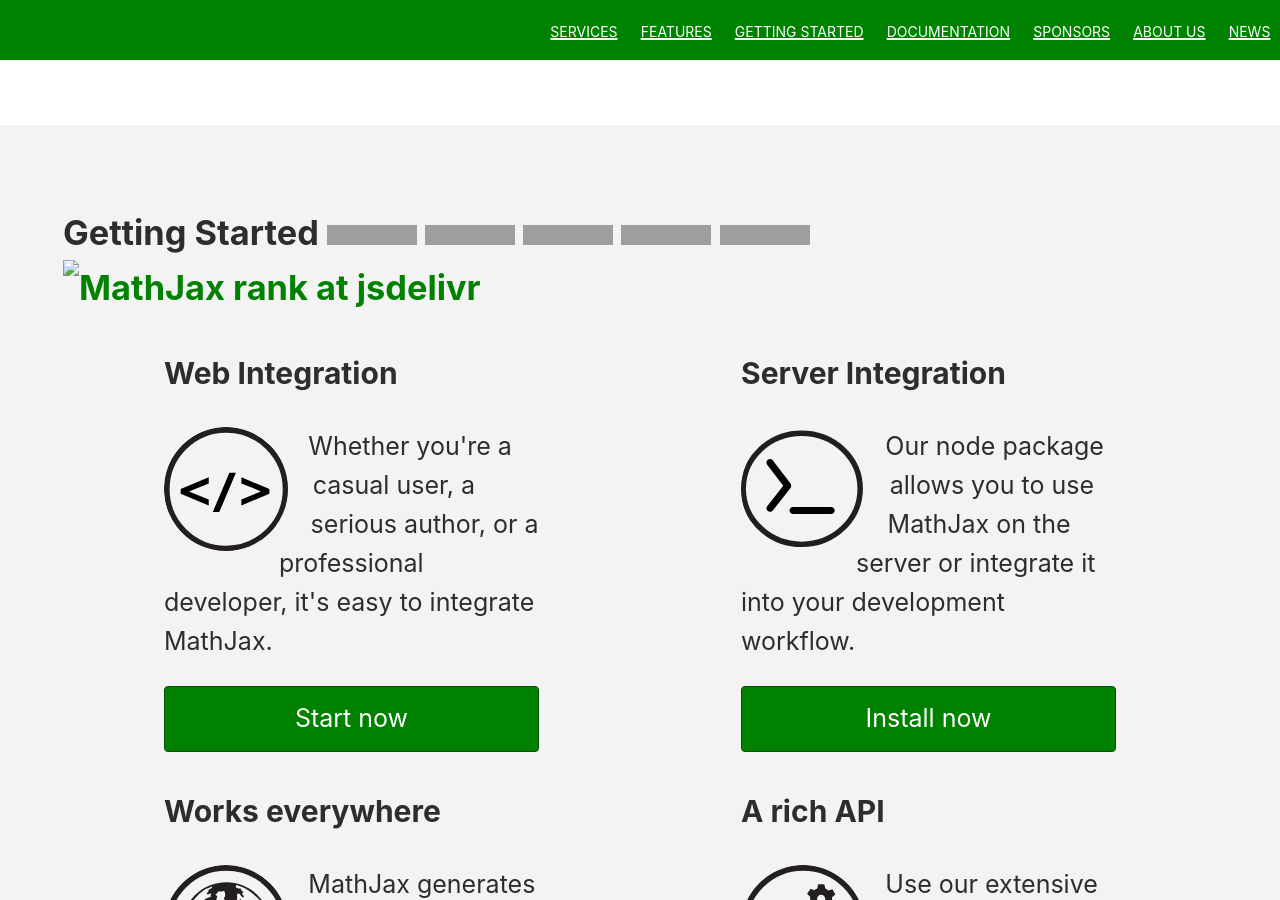
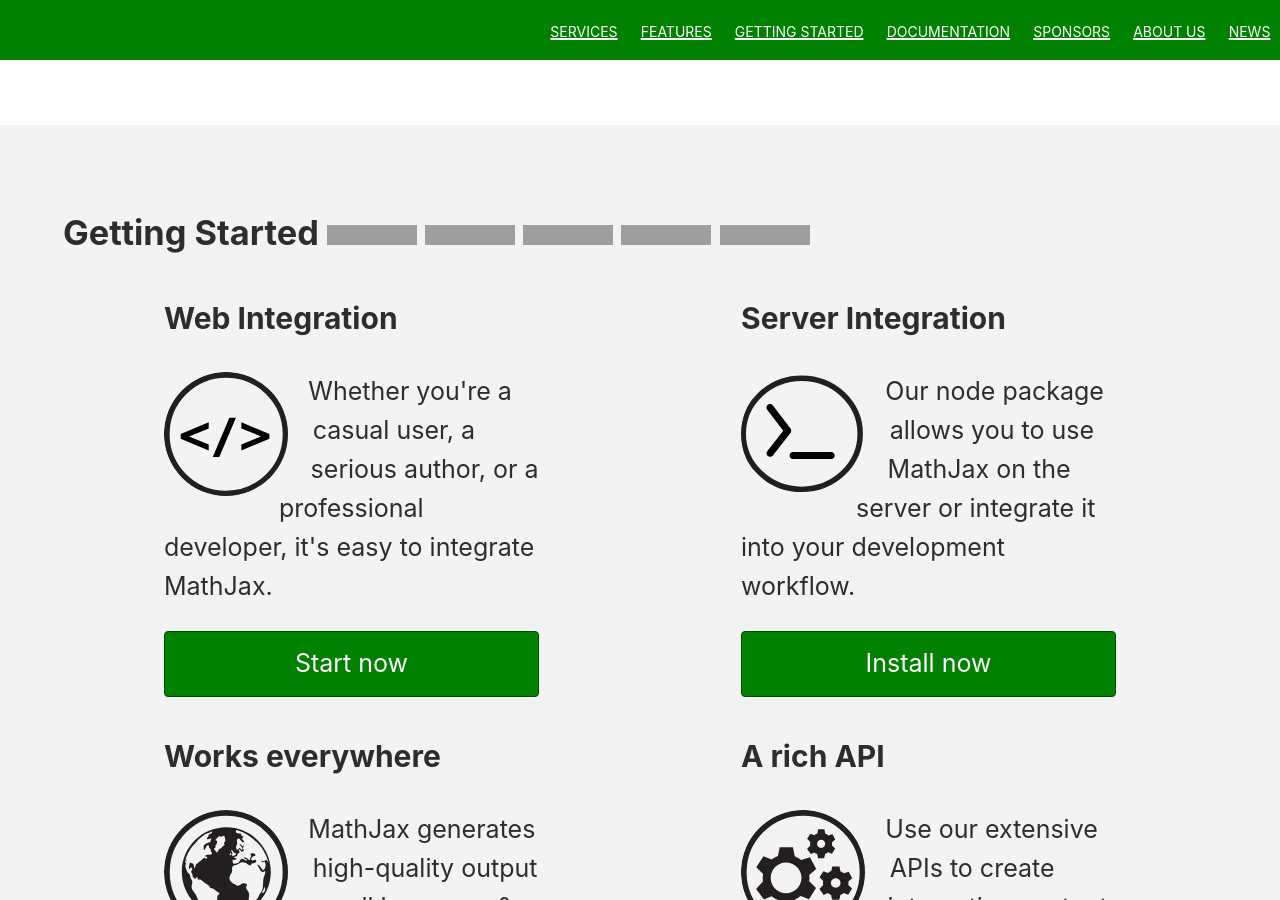
Before and after one commit to mathjax/MathJax-website, a Jekyll site: the page built from index.html, in a window 1280 px wide and 900 px high, scrolled down 3285 px. Built offline with Jekyll 4.4.1, drawn with Linux system fonts in a browser that asks for light colours; a script that is not in the unit is left out; grey boxes are pictures that could not be loaded.

```diff
--- a/_includes/frontpage/docs.html
+++ b/_includes/frontpage/docs.html
@@ -23,11 +23,6 @@
     <a href="https://www.jsdelivr.com/package/npm/mathjax" class="shield">
       <img class="shield" alt="MathJax monthly jsdelivr hits"
            src="https://img.shields.io/jsdelivr/npm/hm/mathjax">
-      </img>
-    </a>
-    <a href="https://www.jsdelivr.com/package/npm/mathjax" class="shield">
-      <img class="shield" alt="MathJax rank at jsdelivr"
-           src="https://flat.badgen.net/jsdelivr/rank/npm/lodash">
       </img>
     </a>
     </h2>
```
